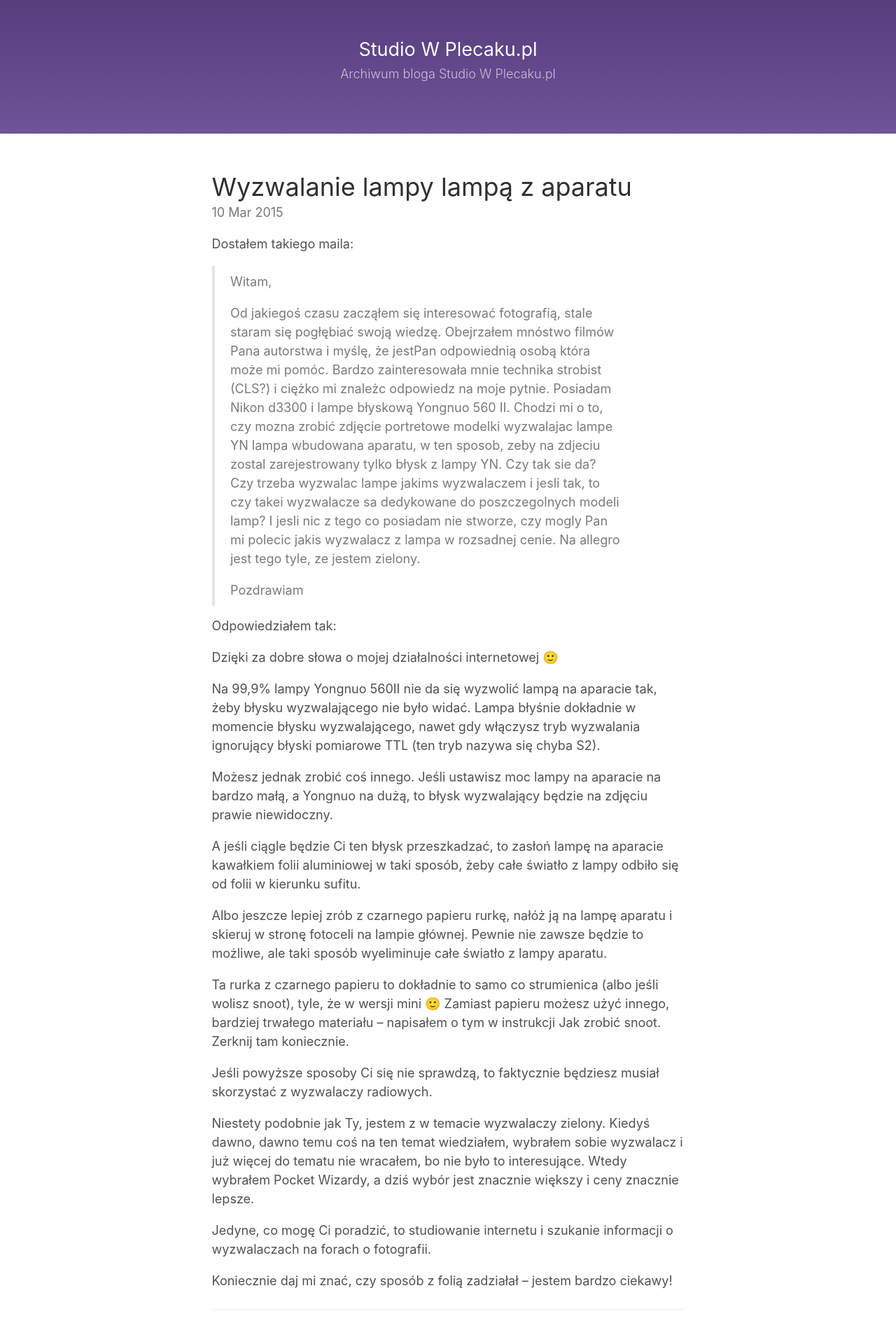
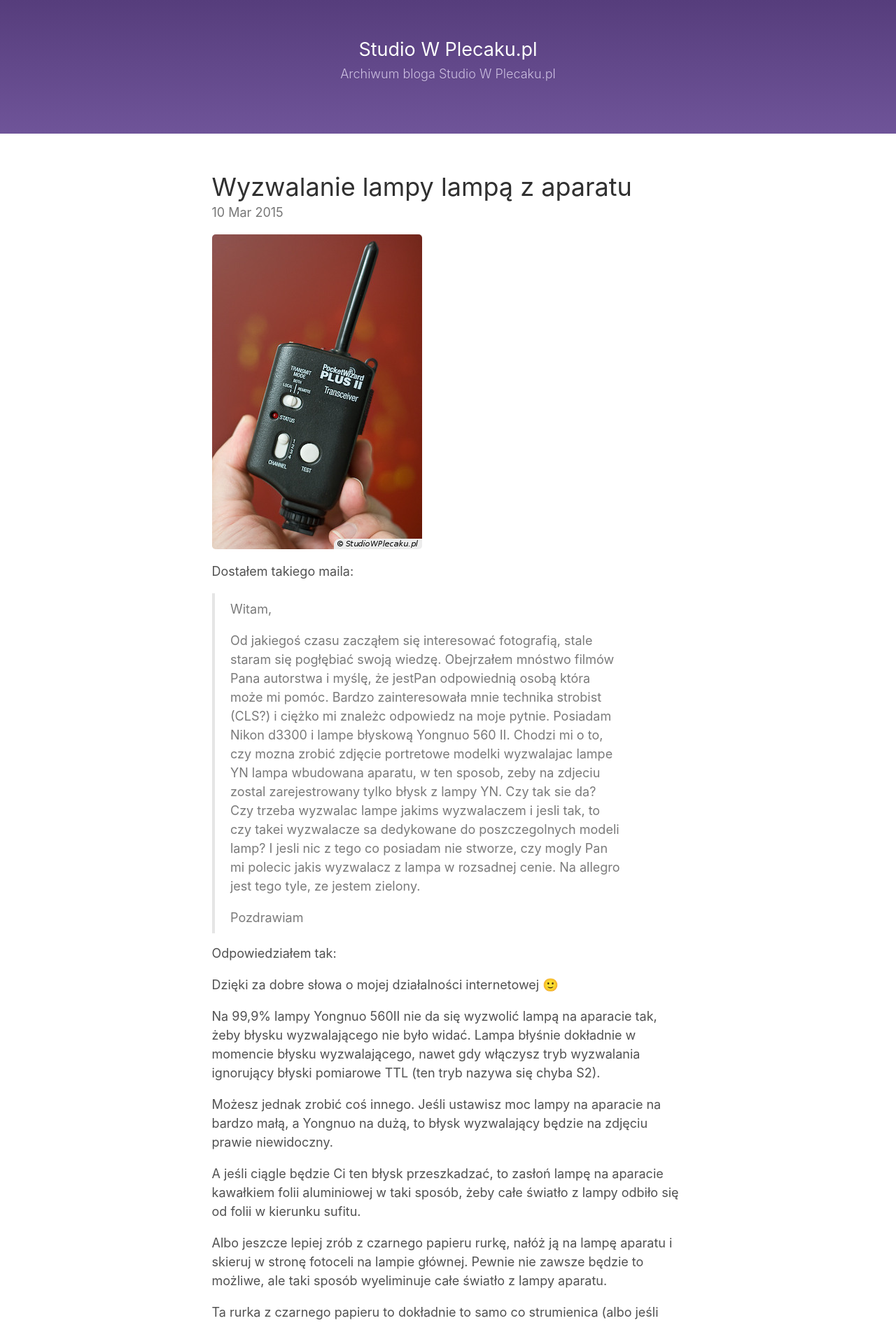
Before and after one commit to jasikor/studiowplecaku.pl, a Jekyll site: the page built from _posts/2015-03-10-wyzwalanie-lampy-z-aparatu.md, in a window 1280 px wide. Shown: the top 1891 px of the page at 70% size. Built offline with Jekyll 4.4.1, drawn with Linux system fonts in a browser that asks for light colours.

Commit message:
Update 2015-03-10-wyzwalanie-lampy-z-aparatu.md

```diff
--- a/_posts/2015-03-10-wyzwalanie-lampy-z-aparatu.md
+++ b/_posts/2015-03-10-wyzwalanie-lampy-z-aparatu.md
@@ -4,6 +4,7 @@
 permalink: /wyzwalanie-lampy-z-aparatu/
 title: Wyzwalanie lampy lampą z aparatu
 ---
+![Pocket Wizard](/assets/img/08-09-26-102.jpg)
 Dostałem takiego maila:
 
 > Witam,
```
